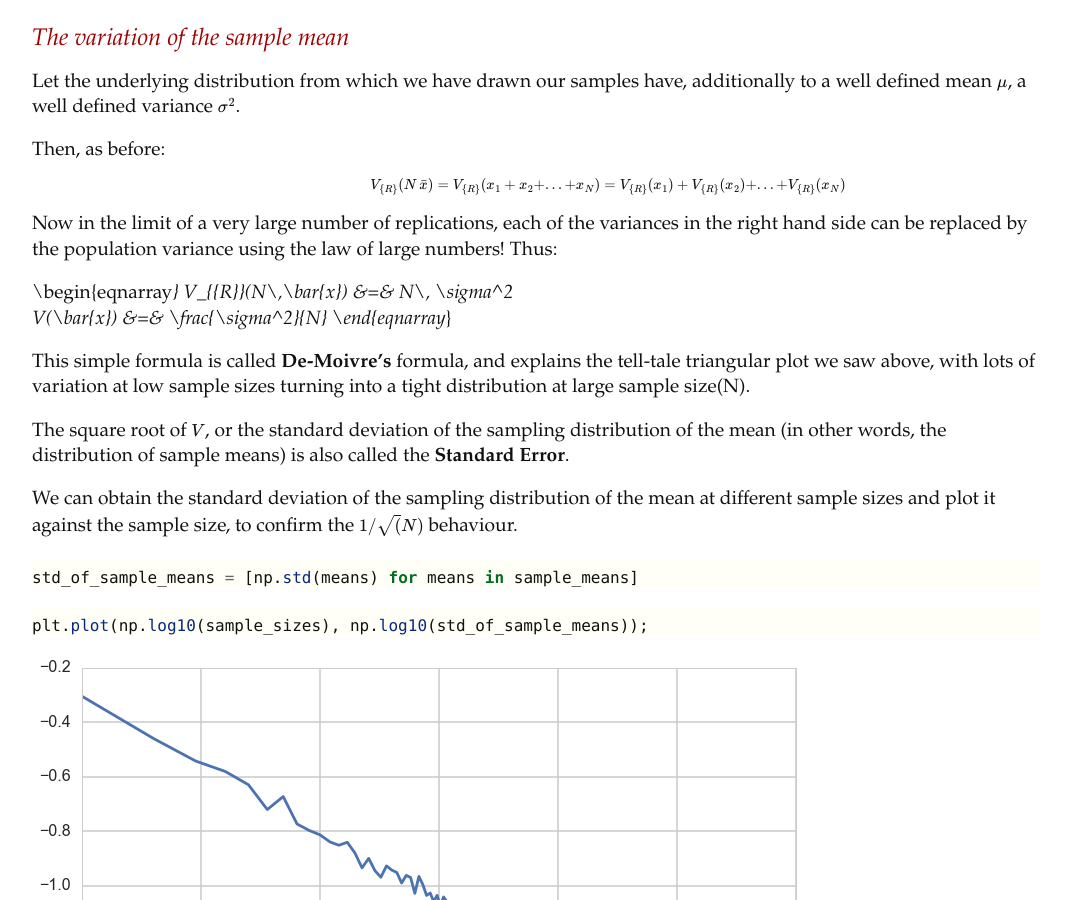
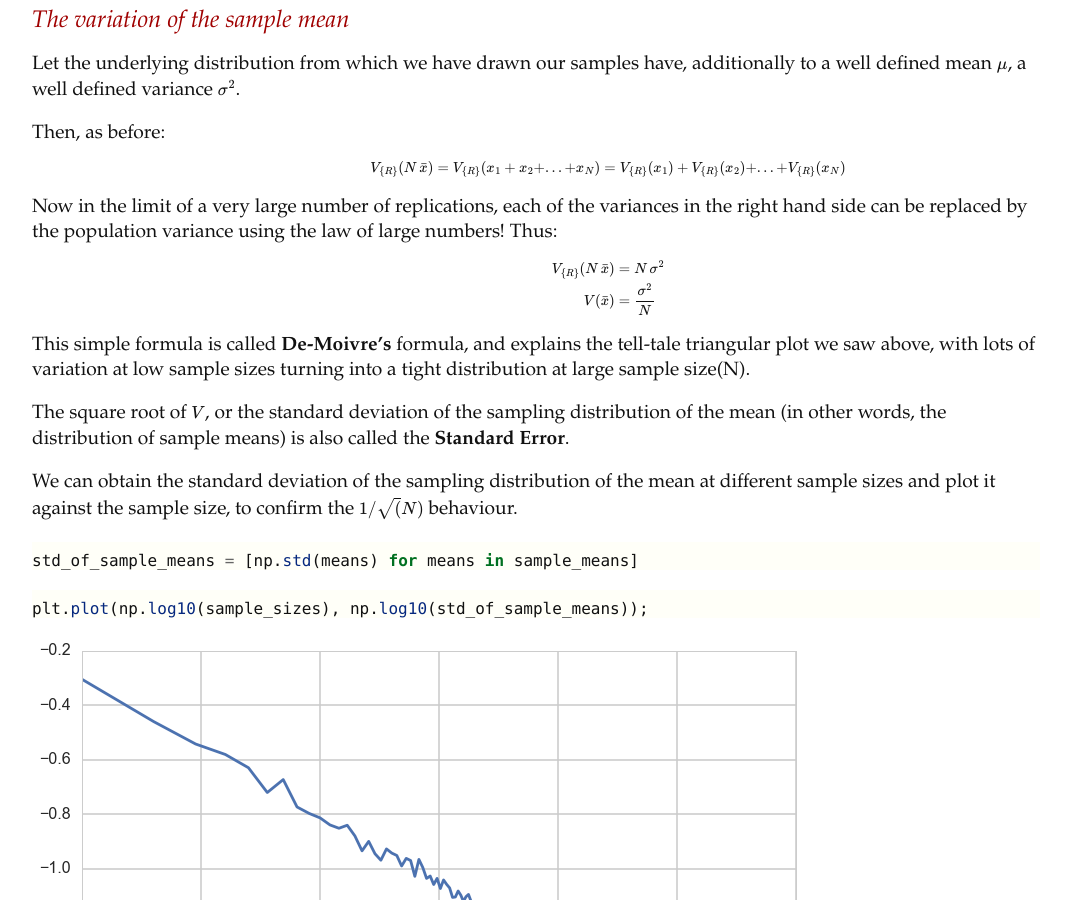
Before and after one commit to namwkim/2017, a Jekyll site: the page built from wiki/SamplingCLT.md, in a window 1280 px wide and 900 px high, scrolled down 4664 px. Shown: the whole window, without its empty margins (32-1099 px from the left). Built offline with Jekyll 4.4.1, drawn with Linux system fonts in a browser that asks for light colours; nearby versions of some CDN libraries; formulas are drawn with MathJax 3; our own code applies the rules of GitHub Pages for plain Markdown files; some of the changed text lies outside the part shown.

```diff
--- a/wiki/SamplingCLT.md
+++ b/wiki/SamplingCLT.md
@@ -116,10 +116,10 @@ $$E_{\{R\}}(N\,\bar{x}) = E_{\{R\}}(x_1 + x_2 + ... + x_N) = E_{\{R\}}(x_1) + E_
 
 Now in the limit of a very large number of replications, each of the expectations in the right hand side can be replaced by the population mean using the law of large numbers! Thus:
 
-\begin{eqnarray*}
+$$\begin{eqnarray}
 E_{\{R\}}(N\,\bar{x}) &=& N\, \mu\\
 E_{\{R\}}(\bar{x}) &=& \mu
-\end{eqnarray*}
+\end{eqnarray}$$
 
 which tells us that in the limit of a large number of replications the expectation value of the sampling means converges to the population mean. This limit gives us the true sampling distribution, as opposed to what we might estimate from our finite set of replicates. (Thus there our $E_{\{R\}}$ would be replaced by  some $E_{fs}$ where by $fs$ we wish to indicate the pmf or density of the sampling distribution).
 
@@ -178,10 +178,10 @@ $$V_{\{R\}}(N\,\bar{x}) = V_{\{R\}}(x_1 + x_2 + ... + x_N) = V_{\{R\}}(x_1) + V_
 
 Now in the limit of a very large number of replications, each of the variances in the right hand side can be replaced by the population variance using the law of large numbers! Thus:
 
-\begin{eqnarray*}
+$$\begin{eqnarray}
 V_{\{R\}}(N\,\bar{x}) &=& N\, \sigma^2\\
 V(\bar{x}) &=& \frac{\sigma^2}{N}
-\end{eqnarray*}
+\end{eqnarray}$$
 
 This simple formula is called **De-Moivre's** formula, and explains the tell-tale triangular plot we saw above, with lots of variation at low sample sizes turning into a tight distribution at large sample size(N).
 
@@ -286,7 +286,7 @@ Then the sum of these factors, as long as there are a large number of them, will
 
 As a rule of thumb, the CLT starts holding at $N \sim 30$.
 
-#### What does this all mean?
+### What does this all mean?
 
 The sample mean, or mean of the random variables $x_{mi}$ in the sample $m$, has a sampling distribution with mean $\mu$ and variance $\frac{\sigma^2}{N}$, as shown before. Now for large sample sizes we can go further and use the CLT theorem to say that this distribution is the normal distribution,
 
```
Also changed, not shown: wiki/Expectations.md (+2 -2 lines), 2 other files.
